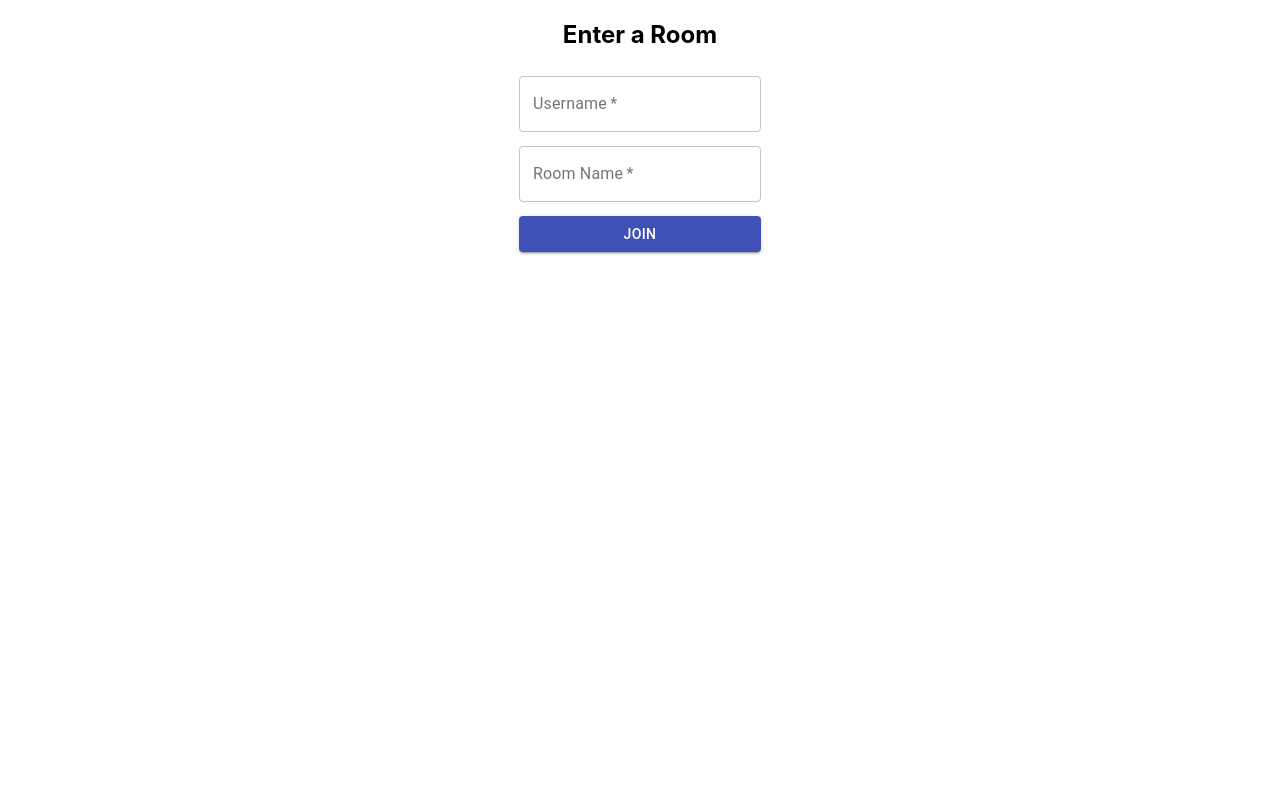
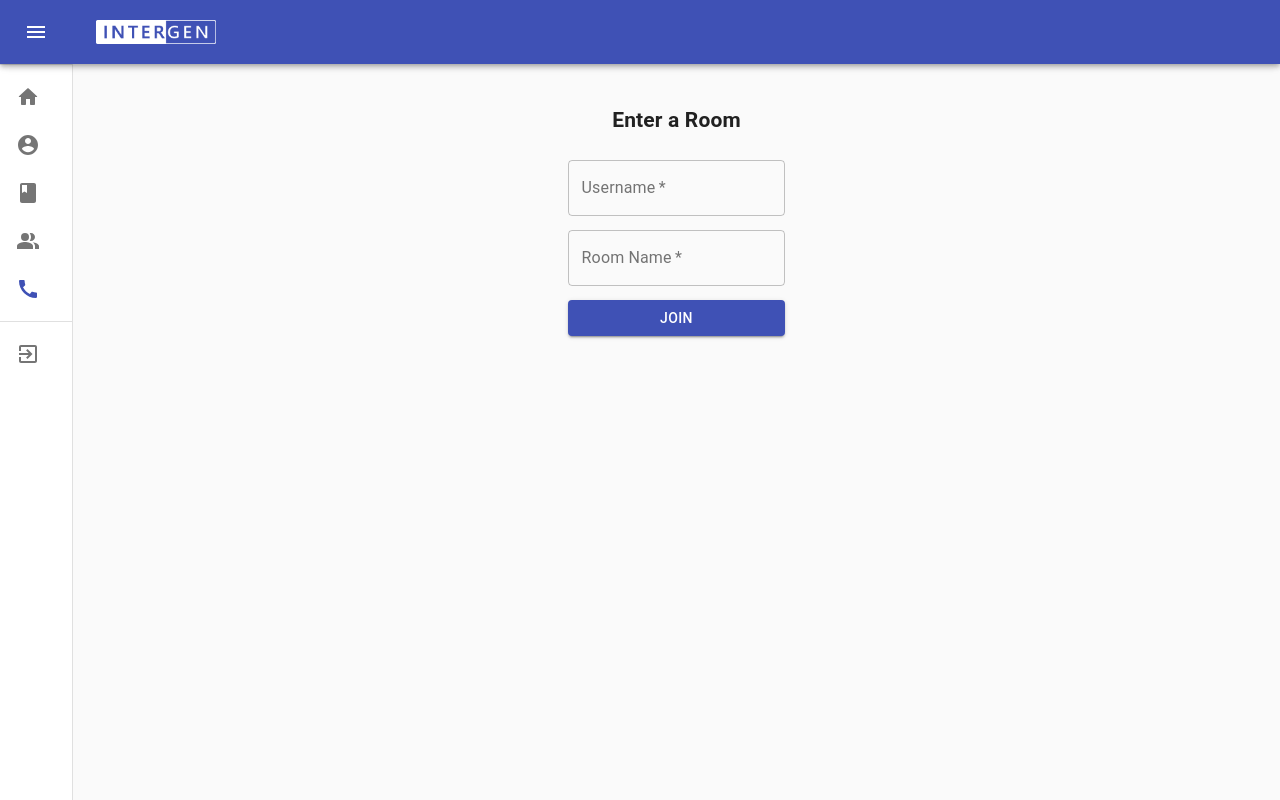
Before and after one commit to evan-t-lee/yumyum, a React (Create React App) app: page /video in a window 1280 px wide. Built offline with nearby package versions, Linux system fonts and the light colour scheme.

Commit message:
improved continuity

```diff
--- a/src/components/videochat.jsx
+++ b/src/components/videochat.jsx
@@ -1,13 +1,120 @@
 import React, { useState, useCallback, useEffect } from "react";
+import { Link } from "react-router-dom";
+import clsx from "clsx";
+import { makeStyles, useTheme } from "@material-ui/core/styles";
+import Drawer from "@material-ui/core/Drawer";
+import AppBar from "@material-ui/core/AppBar";
+import Toolbar from "@material-ui/core/Toolbar";
+import List from "@material-ui/core/List";
+import CssBaseline from "@material-ui/core/CssBaseline";
+import Typography from "@material-ui/core/Typography";
+import Divider from "@material-ui/core/Divider";
+import IconButton from "@material-ui/core/IconButton";
+import MenuIcon from "@material-ui/icons/Menu";
+import ChevronLeftIcon from "@material-ui/icons/ChevronLeft";
+import ChevronRightIcon from "@material-ui/icons/ChevronRight";
+import ListItem from "@material-ui/core/ListItem";
+import ListItemIcon from "@material-ui/core/ListItemIcon";
+import ListItemText from "@material-ui/core/ListItemText";
+import AccountCircleIcon from '@material-ui/icons/AccountCircle';
+import BookIcon from '@material-ui/icons/Book';
+import PeopleAltIcon from '@material-ui/icons/PeopleAlt';
+import CallIcon from '@material-ui/icons/Call';
+import HomeRoundedIcon from '@material-ui/icons/HomeRounded';
+import ExitToAppIcon from '@material-ui/icons/ExitToApp';
+import GamesList from "./gameslist";
+import MonoLogo from "../assets/monologo.png";
 import Video from "twilio-video";
 import Lobby from "./lobby";
 import Room from "./room";
 
+const drawerWidth = 240;
+
+const useStyles = makeStyles((theme) => ({
+  root: {
+    display: "flex",
+  },
+  appBar: {
+    zIndex: theme.zIndex.drawer + 1,
+    transition: theme.transitions.create(["width", "margin"], {
+      easing: theme.transitions.easing.sharp,
+      duration: theme.transitions.duration.leavingScreen,
+    }),
+  },
+  appBarShift: {
+    marginLeft: drawerWidth,
+    width: `calc(100% - ${drawerWidth}px)`,
+    transition: theme.transitions.create(["width", "margin"], {
+      easing: theme.transitions.easing.sharp,
+      duration: theme.transitions.duration.enteringScreen,
+    }),
+  },
+  menuButton: {
+    marginRight: 36,
+  },
+  hide: {
+    display: "none",
+  },
+  drawer: {
+    width: drawerWidth,
+    flexShrink: 0,
+    whiteSpace: "nowrap",
+  },
+  drawerOpen: {
+    width: drawerWidth,
+    transition: theme.transitions.create("width", {
+      easing: theme.transitions.easing.sharp,
+      duration: theme.transitions.duration.enteringScreen,
+    }),
+  },
+  drawerClose: {
+    transition: theme.transitions.create("width", {
+      easing: theme.transitions.easing.sharp,
+      duration: theme.transitions.duration.leavingScreen,
+    }),
+    overflowX: "hidden",
+    width: theme.spacing(7) + 1,
+    [theme.breakpoints.up("sm")]: {
+      width: theme.spacing(9) + 1,
+    },
+  },
+  toolbar: {
+    display: "flex",
+    alignItems: "center",
+    justifyContent: "flex-end",
+    padding: theme.spacing(0, 1),
+    // necessary for content to be below app bar
+    ...theme.mixins.toolbar,
+  },
+  content: {
+    flexGrow: 1,
+    padding: theme.spacing(3),
+  },
+  games: {
+    display: "flex",
+    flexWrap: "wrap",
+  },
+  link: {
+    textDecoration: "none",
+  },
+}));
+
 const VideoChat = () => {
+  const classes = useStyles();
+  const theme = useTheme();
+  const [open, setOpen] = React.useState(false);
   const [username, setUsername] = useState("");
   const [roomName, setRoomName] = useState("");
   const [room, setRoom] = useState(null);
   const [connecting, setConnecting] = useState(false);
+
+  const handleDrawerOpen = () => {
+    setOpen(true);
+  };
+
+  const handleDrawerClose = () => {
+    setOpen(false);
+  };
 
   const handleUsernameChange = useCallback((event) => {
     setUsername(event.target.value);
@@ -94,7 +201,99 @@
       />
     );
   }
-  return render;
+  // return render;
+
+  return (
+    <div className={classes.root}>
+      <CssBaseline />
+      <AppBar
+        position="fixed"
+        className={clsx(classes.appBar, {
+          [classes.appBarShift]: open,
+        })}
+      >
+        <Toolbar>
+          <IconButton
+            color="inherit"
+            aria-label="open drawer"
+            onClick={handleDrawerOpen}
+            edge="start"
+            className={clsx(classes.menuButton, {
+              [classes.hide]: open,
+            })}
+          >
+            <MenuIcon />
+          </IconButton>
+          <img style={{width: "120px"}} src={MonoLogo} alt="logo" />
+        </Toolbar>
+      </AppBar>
+      <Drawer
+        variant="permanent"
+        className={clsx(classes.drawer, {
+          [classes.drawerOpen]: open,
+          [classes.drawerClose]: !open,
+        })}
+        classes={{
+          paper: clsx({
+            [classes.drawerOpen]: open,
+            [classes.drawerClose]: !open,
+          }),
+        }}
+      >
+        <div className={classes.toolbar}>
+          <IconButton onClick={handleDrawerClose}>
+            {theme.direction === "rtl" ? (
+              <ChevronRightIcon />
+            ) : (
+              <ChevronLeftIcon />
+            )}
+          </IconButton>
+        </div>
+        <Divider />
+        <List>
+         <Link className={classes.link} to="/home">
+            <ListItem button key="Home">
+              <ListItemIcon><HomeRoundedIcon /></ListItemIcon>
+              <ListItemText primary="Home" />
+            </ListItem>
+          </Link>
+          <Link className={classes.link} to="/profile">
+            <ListItem button key="Profile">
+              <ListItemIcon><AccountCircleIcon /></ListItemIcon>
+              <ListItemText primary="Profile" />
+            </ListItem>
+          </Link>
+          <ListItem button key="Summary">
+            <ListItemIcon><BookIcon /></ListItemIcon>
+            <ListItemText primary="Summary" />
+          </ListItem>
+          <ListItem button key="Meetup">
+            <ListItemIcon><PeopleAltIcon /></ListItemIcon>
+            <ListItemText primary="Meetup" />
+          </ListItem>
+          <Link className={classes.link} to="/video">
+            <ListItem button key="Video Call">
+              <ListItemIcon><CallIcon  color='primary' /></ListItemIcon>
+              <ListItemText primary="Video Call" />
+            </ListItem>
+          </Link>
+        </List>
+        <Divider />
+        <List>
+          <Link className={classes.link} to="/login">
+            <ListItem button key="Exit">
+              <ListItemIcon><ExitToAppIcon /></ListItemIcon>
+              <ListItemText primary="Sign Out" />
+            </ListItem>
+          </Link>
+        </List>
+      </Drawer>
+      <main className={classes.content}>
+        <div className={classes.toolbar} />
+        {render}
+      </main>
+    </div>
+  )
 };
 
 export default VideoChat;
```
